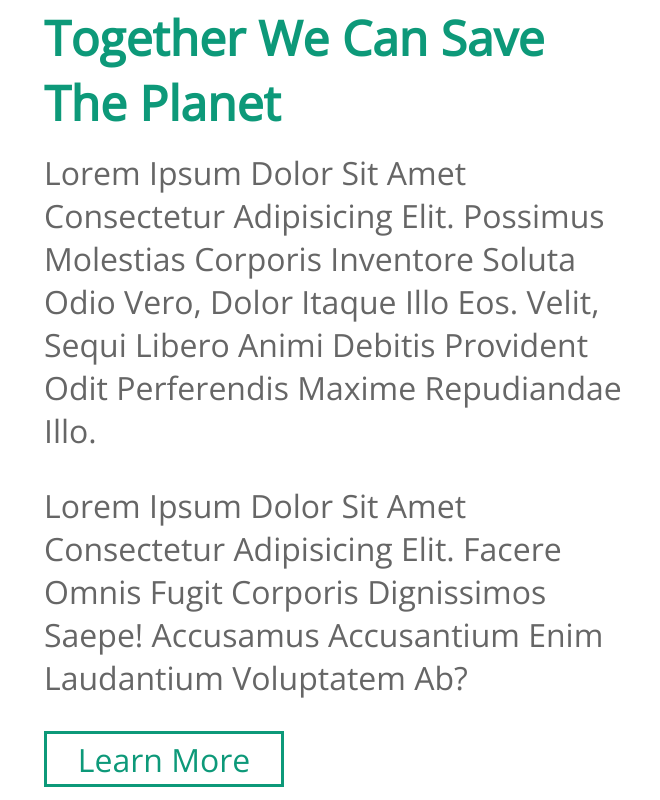
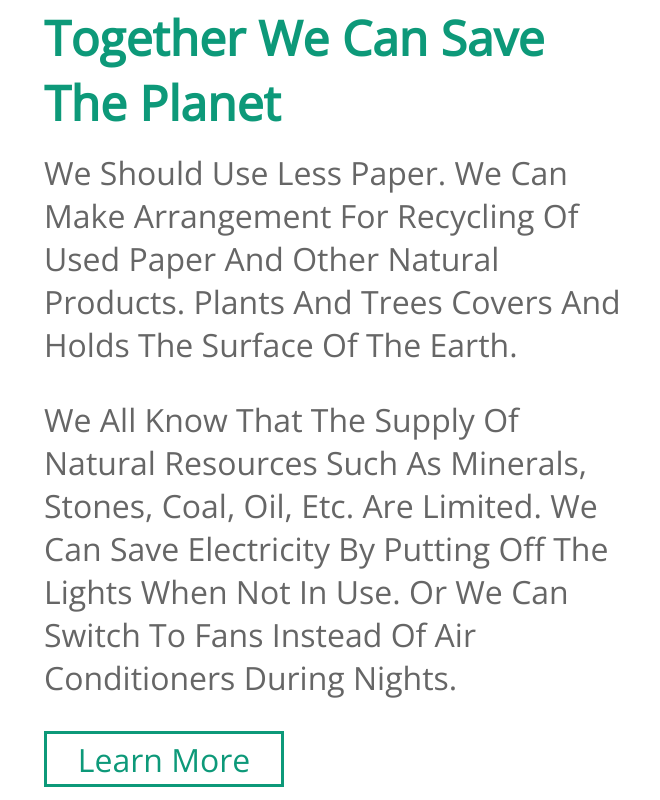
Before and after one commit to kalyan-maker/laud-page, a plain HTML site: page index.html in a window 1280 px wide. Shown: the part 820-1620 px from the top of the page, 620-1280 px from the left. Drawn offline with nearby package versions, Linux system fonts and the light colour scheme.

Commit message:
Update index.html

```diff
--- a/index.html
+++ b/index.html
@@ -42,8 +42,8 @@
 
                 <div class="content">
                     <h3>together we can save the planet</h3>
-                    <p>Lorem ipsum dolor sit amet consectetur adipisicing elit. Possimus molestias corporis inventore soluta odio vero, dolor itaque illo eos. Velit, sequi libero animi debitis provident odit perferendis maxime repudiandae illo.</p>
-                    <p>Lorem ipsum dolor sit amet consectetur adipisicing elit. Facere omnis fugit corporis dignissimos saepe! Accusamus accusantium enim laudantium voluptatem ab?</p>
+                    <p>We should use less paper. We can make arrangement for recycling of used paper and other natural products. Plants and trees covers and holds the surface of the earth.</p>
+                    <p>We all know that the supply of natural resources such as minerals, stones, coal, oil, etc. are limited. We can save electricity by putting off the lights when not in use. Or we can switch to fans instead of air conditioners during nights.</p>
                     <a href="#"><button class="btn">learn more</button></a>
                 </div>
 
@@ -132,7 +132,7 @@
 
             <div class="box">
                 <a href="#" class="logo"><i class="fas fa-seedling"></i>green</a>
-                <p>Lorem ipsum dolor sit amet consectetur adipisicing elit. Assumenda possimus impedit voluptate fuga id sapiente perspiciatis amet eos esse iure.</p>
+                <p>Industries should regularly check that their machines are emitting smoke within permissible limits. Ensure that wastes are discharged only after treatment.</p>
             </div>
 
             <div class="box">
```
